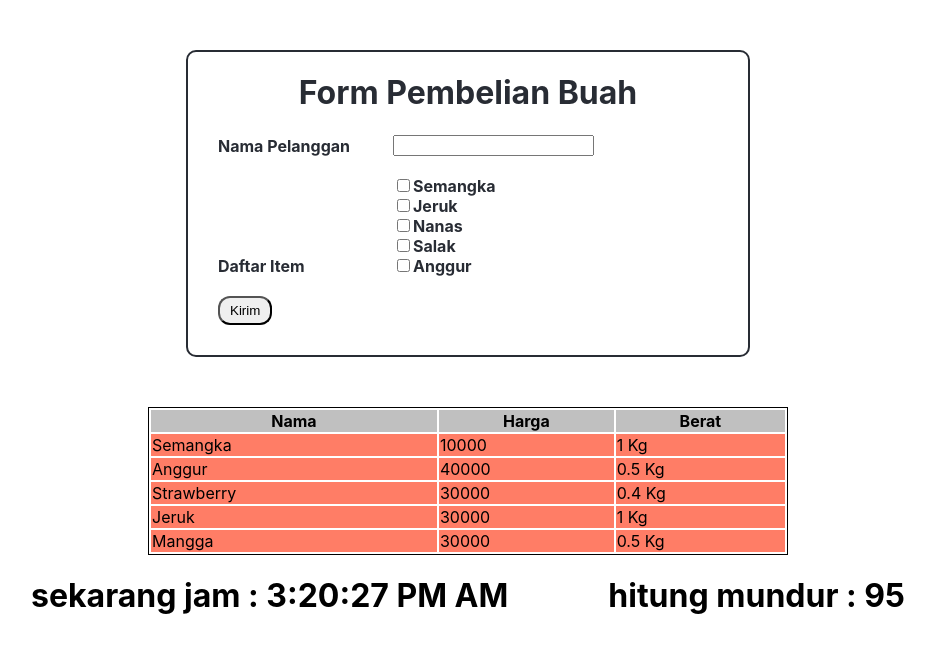
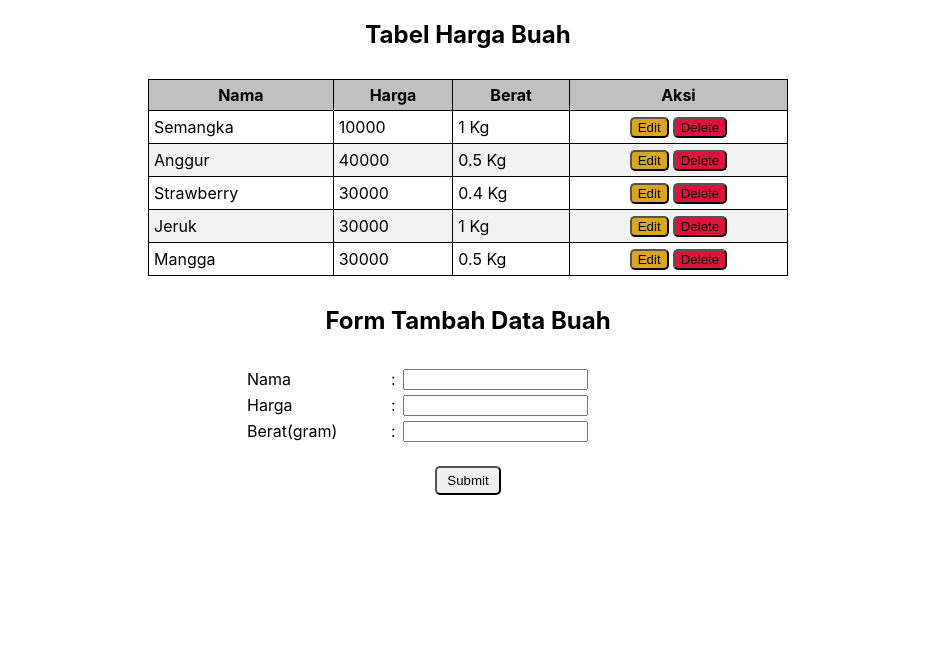
Before and after one commit to abullatama/ReactJS-Journey, a React (Create React App) app in the folder Tugas-Harian-Part-2/Tugas-9/my-app/: page / in a window 1280 px wide. Shown: the top 652 px of the page, without its empty margins (172-1107 px from the left). Built offline with nearby package versions, Linux system fonts and the light colour scheme.

Commit message:
Tugas-12 - ReactJS List & Forms

```diff
--- a/Tugas-Harian-Part-2/Tugas-9/my-app/src/App.css
+++ b/Tugas-Harian-Part-2/Tugas-9/my-app/src/App.css
@@ -42,9 +42,14 @@ h1{
   text-align: center;
 }
 
+.tittle{
+  text-align: center;
+  margin: 10px auto;
+}
+
 .DataTable{
   border: 1px solid black;
-  margin: 0 auto;
+  margin: 30px auto;
   width: 50%;
 }
 
--- a/Tugas-Harian-Part-2/Tugas-9/my-app/src/App.js
+++ b/Tugas-Harian-Part-2/Tugas-9/my-app/src/App.js
@@ -1,15 +1,16 @@
 import React from 'react'
-import './App.css'
-import AppContent from './Tugas-9/AppContent'
-import TabelBuah from './Tugas-10/TabelBuah'
-import Timer from './Tugas-11/Timer'
+import Forms from './Tugas-12/Forms'
+// import AppContent from './Tugas-9/AppContent'
+// import TabelBuah from './Tugas-10/TabelBuah'
+// import Timer from './Tugas-11/Timer'
 
 function App() {
   return (
     <>
-      <AppContent />
-      <TabelBuah />
-      <Timer start={100} />
+      {/* <AppContent /> */}
+      {/* <TabelBuah /> */}
+      {/* <Timer start={100} /> */}
+      <Forms />
     </>
   );
 }
--- a/Tugas-Harian-Part-2/Tugas-9/my-app/src/Tugas-10/TabelBuah.js
+++ b/Tugas-Harian-Part-2/Tugas-9/my-app/src/Tugas-10/TabelBuah.js
@@ -25,7 +25,7 @@ class TabelBuah extends React.Component {
     render() {
         return (
             <>
-
+                <h1 className="tittle">Tabel Harga Buah</h1>
                 <table className="DataTable">
                     <thead>
                         <tr>
--- /dev/null
+++ b/Tugas-Harian-Part-2/Tugas-9/my-app/src/Tugas-12/Forms.js
@@ -0,0 +1,153 @@
+import React from 'react'
+import './form.css'
+
+class TabelBuah extends React.Component {
+    constructor() {
+        super()
+        this.state = {
+            dataHargaBuah: [
+                { nama: "Semangka", harga: 10000, berat: 1000 },
+                { nama: "Anggur", harga: 40000, berat: 500 },
+                { nama: "Strawberry", harga: 30000, berat: 400 },
+                { nama: "Jeruk", harga: 30000, berat: 1000 },
+                { nama: "Mangga", harga: 30000, berat: 500 }
+            ],
+            prevIndex: 0,
+            nama: "",
+            harga: "",
+            berat: "",
+            inputBuah: {}
+        }
+    }
+
+    handleNameChange = (e) => {
+        this.setState({
+            nama: e.target.value,
+            inputBuah: { ...this.state.inputBuah, nama: e.target.value }
+        })
+    }
+    handleHargaChange = (e) => {
+        this.setState({
+            harga: e.target.value,
+            inputBuah: { ...this.state.inputBuah, harga: e.target.value }
+        })
+    }
+    handleBeratChange = (e) => {
+        this.setState({
+            berat: e.target.value,
+            inputBuah: { ...this.state.inputBuah, berat: e.target.value }
+        })
+    }
+
+    handleSubmitForm = (e) => {
+        e.preventDefault()
+        if (this.state.prevIndex === 0) {
+            this.setState({
+                dataHargaBuah: [...this.state.dataHargaBuah, this.state.inputBuah],
+                nama: "",
+                harga: "",
+                berat: "",
+                inputBuah: {}
+            })
+        } else if (this.state.prevIndex === 1) {
+            let dataHargaBuah = this.state.dataHargaBuah
+            dataHargaBuah[this.state.index] = this.state.inputBuah
+            this.setState({
+                dataHargaBuah,
+                nama: "",
+                harga: "",
+                berat: ""
+            })
+        }
+    }
+
+    handleFormUpdate = (e) => {
+        e.preventDefault()
+        let val = e.target.value.split(",")
+        let nama = val[1]
+        let harga = val[2]
+        let berat = val[3]
+        let input = { nama: nama, harga: harga, berat: berat }
+        this.setState({
+            prevIndex: 1,
+            index: val[0],
+            nama: val[1],
+            harga: val[2],
+            berat: val[3],
+            inputBuah: input
+        })
+    }
+
+    handleDelete = (e) => {
+        e.preventDefault()
+        const index = parseInt(e.target.value)
+        const newDataBuah = this.state.dataHargaBuah.filter((value, idx) => {
+            return idx !== index
+        })
+        this.setState({
+            dataHargaBuah: newDataBuah
+        })
+    }
+
+    render() {
+        return (
+            <div className="center">
+                <h2>Tabel Harga Buah</h2>
+                <table className="DataTable">
+                    <thead>
+                        <tr>
+                            <td>Nama</td>
+                            <td>Harga</td>
+                            <td>Berat</td>
+                            <td>Aksi</td>
+                        </tr>
+                    </thead>
+                    <tbody>
+                        {this.state.dataHargaBuah.map((buah, index) => {
+                            return (
+                                <tr key={index + 1}>
+                                    <td>{buah.nama}</td>
+                                    <td>{buah.harga}</td>
+                                    <td>{buah.berat / 1000} Kg</td>
+                                    <td className="buttonAction">
+                                        <button id="edit" value={[index, buah.nama, buah.harga, buah.berat]} harga={buah.harga} berat={buah.berat} onClick={this.handleFormUpdate}>Edit</button>
+                                        <button id="delete" value={index} onClick={this.handleDelete}>Delete</button>
+                                    </td>
+                                </tr>
+                            )
+                        })}
+                    </tbody>
+                </table>
+                <form onSubmit={this.handleSubmitForm}>
+                    <h2>Form Tambah Data Buah</h2>
+                    <table className="dataTableForm">
+                        <tbody>
+                            <tr>
+                                <td>Nama</td>
+                                <td>:</td>
+                                <td><input type="text" value={this.state.nama} onChange={this.handleNameChange} required></input></td>
+                            </tr>
+                            <tr>
+                                <td>Harga</td>
+                                <td>:</td>
+                                <td><input type="text" value={this.state.harga} onChange={this.handleHargaChange} required></input></td>
+                            </tr>
+                            <tr>
+                                <td>Berat(gram)</td>
+                                <td>:</td>
+                                <td><input type="text" value={this.state.berat} onChange={this.handleBeratChange} required></input></td>
+                            </tr>
+                            <tr>
+                                <td colSpan="3" style={{ textAlign: "center" }}>
+                                    <button type="submit" className="tambah">Submit</button>
+                                </td>
+                            </tr>
+                        </tbody>
+                    </table>
+                </form>
+            </div>
+        )
+    }
+}
+
+export default TabelBuah
--- /dev/null
+++ b/Tugas-Harian-Part-2/Tugas-9/my-app/src/Tugas-12/form.css
@@ -0,0 +1,66 @@
+.center{
+    text-align: center;
+    margin: 10px auto;
+  }
+
+.DataTable{
+    margin: 30px auto;
+    width: 50%;
+    text-align: left;
+}
+
+.dataTableForm{
+    margin: 30px auto;
+    width: 35%;
+    text-align: left;
+}
+
+.dataTableForm
+.tambah{
+    margin: 20px 10px;
+    padding: 5px 10px;
+    border-radius: 5px;
+}
+
+.DataTable
+tr:nth-child(even) {
+    background-color: #f2f2f2;
+}
+
+.DataTable, .DataTable td{
+    border: 1px solid black;
+    border-collapse: collapse;
+    padding: 5px;
+}
+
+.DataTable
+thead{
+    background-color: silver;
+    text-align: center;
+    font-weight: bold;
+
+}
+
+.DataTable
+tbody{
+    background-color: #fff;
+}
+
+.buttonAction{
+    text-align: center;
+}
+
+.buttonAction button{
+    margin: 0 2px;
+    cursor: pointer;
+}
+
+.buttonAction #edit{
+    background-color: goldenrod;
+    border-radius: 5px;
+}
+
+.buttonAction #delete{
+    background-color: crimson;
+    border-radius: 5px;
+}
```
Also changed, not shown: Tugas-Harian-Part-2/Tugas-9/my-app/src/Tugas-12/Lists.js (added, +72 -0 lines).
